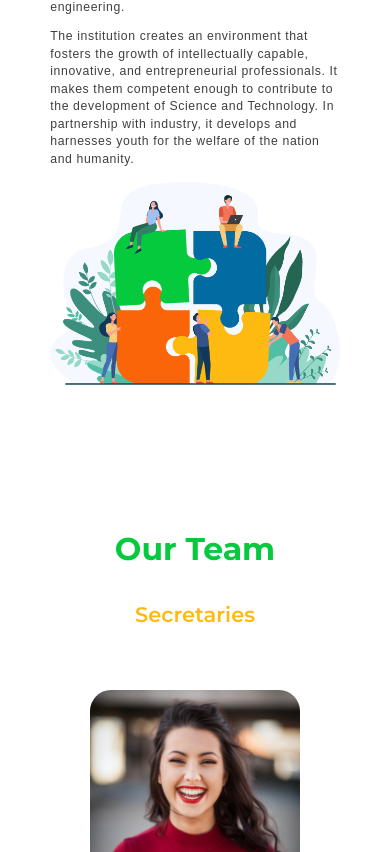
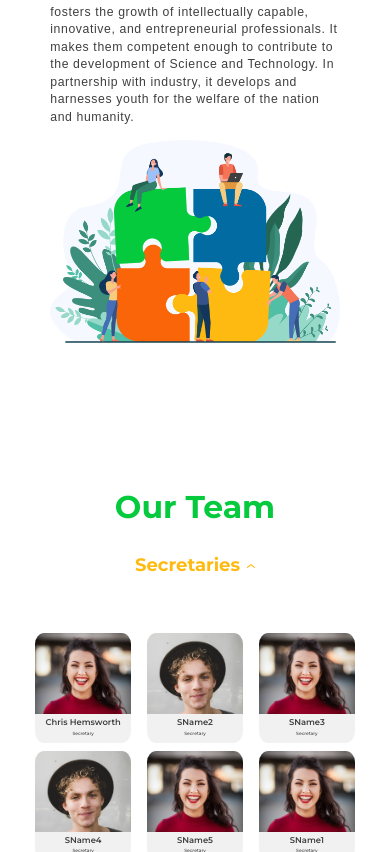
Before and after one commit to Outreach-IITR/Outreach_Website_Frontend, a React (Create React App) app: page /about in a window 390 px wide. Shown: the part 1148-2000 px from the top of the page. Built offline with nearby package versions, Linux system fonts and the light colour scheme.

Commit message:
Our Team section mobile view added

```diff
--- a/src/Components/About/AboutIITR.css
+++ b/src/Components/About/AboutIITR.css
@@ -1,6 +1,6 @@
 #AboutIITR {
   box-sizing: border-box;
-  margin-top: 10rem;
+  margin-top: 7rem;
   padding: 0 5.625rem;
   display: flex;
   position: relative;
@@ -75,6 +75,7 @@
   #AboutIITR_content {
     margin-top: 1rem;
     max-width: 42%;
+    margin-left: 0;
   }
   #AboutIITR_image {
     max-width: 42%;
--- a/src/Components/About/OurTeam.css
+++ b/src/Components/About/OurTeam.css
@@ -22,8 +22,10 @@
 }
 
 .OurTeam__subheading {
-  text-align: center;
-  font-family: Montserrat;
+  display: flex;
+  justify-content: center;
+  align-items: center;
+  column-gap: 0.5rem;
   font-style: normal;
   font-weight: 600;
   font-size: 1.5rem;
@@ -31,15 +33,25 @@
   color: #feba10;
 }
 
+.OurTeam__subheading h3 {
+  display: inline;
+  padding: 0;
+  margin: 0;
+  font-family: Montserrat;
+}
+
 .vertical__list {
   margin: auto;
+  padding: 0;
+  margin-top: 3rem;
   width: 90%;
   max-width: 45rem;
   list-style: none;
   display: flex;
   flex-wrap: wrap;
   flex-direction: row;
-  justify-content: space-between;
+  justify-content: center;
+  column-gap: 1.5rem;
 }
 
 .vertical__list > li {
@@ -59,3 +71,12 @@
 .vertical__list > .active {
   color: #026ba1;
 }
+
+@media screen and (max-width: 600px) {
+  .vertical__list {
+    margin-top: 1rem;
+    flex-direction: column;
+    align-items: center;
+    row-gap: 0.8rem;
+  }
+}
--- a/src/Components/About/OurTeam.js
+++ b/src/Components/About/OurTeam.js
@@ -1,10 +1,24 @@
-import React, { useState } from "react";
+import React, { useState, useEffect } from "react";
 import "./OurTeam.css";
 
 import TeamMembers from "./TeamMembers";
 import TeamTemplate from "./TeamTemplate";
+import ArrowUp from "./Assets/ArrowUp.svg";
+import ArrowDown from "./Assets/ArrowDown.svg";
 
 const OurTeam = () => {
+  const [width, setWidth] = useState(window.innerWidth);
+  let isMobile = width < 700;
+  function handleWindowSizeChange() {
+    setWidth(window.innerWidth);
+  }
+  useEffect(() => {
+    window.addEventListener("resize", handleWindowSizeChange);
+    return () => {
+      window.removeEventListener("resize", handleWindowSizeChange);
+    };
+  }, []);
+
   const verticals__List = [
     "Design",
     "Development",
@@ -19,15 +33,43 @@ const OurTeam = () => {
     setVertical(vert);
   };
 
+  const [showSecretaries, setShowSecretaries] = useState(true);
+  const SecretariesHandler = () => {
+    if (isMobile) {
+      setShowSecretaries((prevState) => !prevState);
+    }
+  };
+
+  const [showTeamMember, setShowTeamMember] = useState(!isMobile);
+  const TeamMemberHandler = () => {
+    if (isMobile) {
+      setShowTeamMember((prevState) => !prevState);
+    }
+  };
+
   return (
     <div id="OurTeam" className="ui container">
       <h2 className="OurTeam__heading">Our Team</h2>
       <div className="SecretariesContainer">
-        <h3 className="OurTeam__subheading">Secretaries</h3>
+        <div className="OurTeam__subheading" onClick={SecretariesHandler}>
+          <h3>Secretaries</h3>
+          {isMobile && (
+            <img src={showSecretaries ? ArrowUp : ArrowDown} alt="arrow" />
+          )}
+        </div>
+        {(!isMobile || showSecretaries) && (
           <TeamTemplate TeamList={TeamMembers.Secretaries} />
+        )}
       </div>
       <div className="TeamContainer">
-        <h3 className="OurTeam__subheading">Team Members</h3>
+        <div className="OurTeam__subheading" onClick={TeamMemberHandler}>
+          <h3>Team Members</h3>
+          {isMobile && (
+            <img src={showTeamMember ? ArrowUp : ArrowDown} alt="arrow" />
+          )}
+        </div>
+        {(!isMobile || showTeamMember) && (
+          <>
             <ul className="vertical__list">
               {verticals__List.map((vert, key) => (
                 <li
@@ -42,6 +84,8 @@ const OurTeam = () => {
               ))}
             </ul>
             <TeamTemplate TeamList={TeamMembers[`${vertical}`]} />
+          </>
+        )}
       </div>
     </div>
   );
--- a/src/Components/About/TeamMembers.js
+++ b/src/Components/About/TeamMembers.js
@@ -3,7 +3,7 @@ import image2 from "./Assets/test_boy.png";
 
 const Secretaries = [
   {
-    name: "SName1",
+    name: "Chris Hemsworth",
     image: image1,
   },
   {
--- a/src/Components/About/TeamTemplate.css
+++ b/src/Components/About/TeamTemplate.css
@@ -11,6 +11,9 @@
 }
 
 .TeamTemplate__ImgCard {
+  display: flex;
+  flex-direction: column;
+  justify-content: space-between;
   position: relative;
   width: fit-content;
   overflow: hidden;
@@ -47,3 +50,35 @@
   line-height: 1rem;
   margin: 0.5rem 0;
 }
+
+@media screen and (max-width: 991px) {
+  .TeamTemplate {
+    padding: 0 1.5rem;
+    grid-template-columns: 1fr 1fr 1fr;
+    column-gap: 4vw;
+    row-gap: 2vw;
+  }
+  .TeamTemplate__ImgCard {
+    border-radius: 10%;
+  }
+  .TeamTemplate__ImgCard img {
+    position: relative;
+    max-width: 100%;
+    min-width: 100%;
+    height: auto;
+  }
+}
+
+@media screen and (max-width: 700px) {
+  .TeamTemplate__MemberName {
+    font-size: 0.6rem;
+    line-height: 0.688rem;
+    margin: 0.3rem 0 0 0;
+  }
+
+  .TeamTemplate__MemberPost {
+    font-size: 0.322rem;
+    line-height: 0.375rem;
+    margin: 0.2rem 0 0.5rem 0;
+  }
+}
--- a/src/Components/About/TeamTemplate.js
+++ b/src/Components/About/TeamTemplate.js
@@ -4,6 +4,7 @@ import "./TeamTemplate.css";
 const TeamTemplate = (props) => {
   const [background, setBackground] = useState("");
   const backgroundColor_List = ["#feba10", "#f96508", "#06ca3d", "#026ba1"];
+
   const OnHoverHandler = () => {
     let indx;
     do {
```
Also changed, not shown: src/Components/About/Assets/ArrowDown.svg (added), src/Components/About/Assets/ArrowUp.svg (added). Lines whose indentation alone changed are shown as unchanged.
